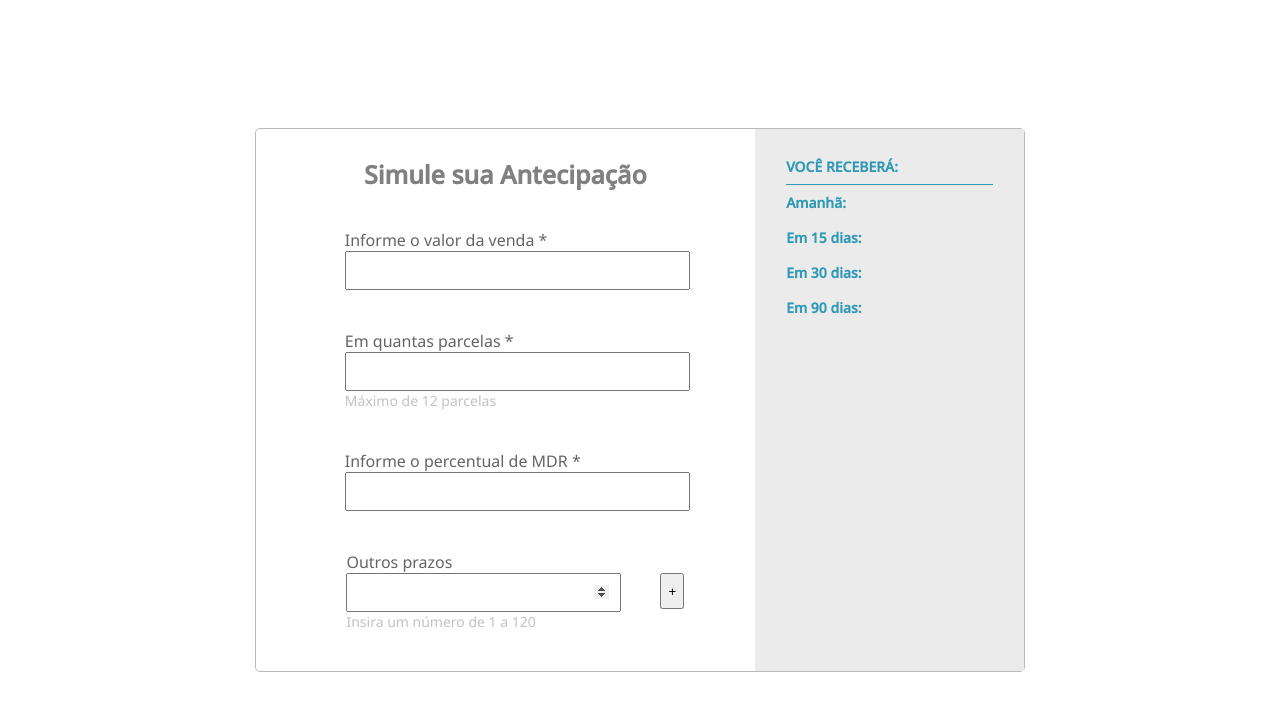
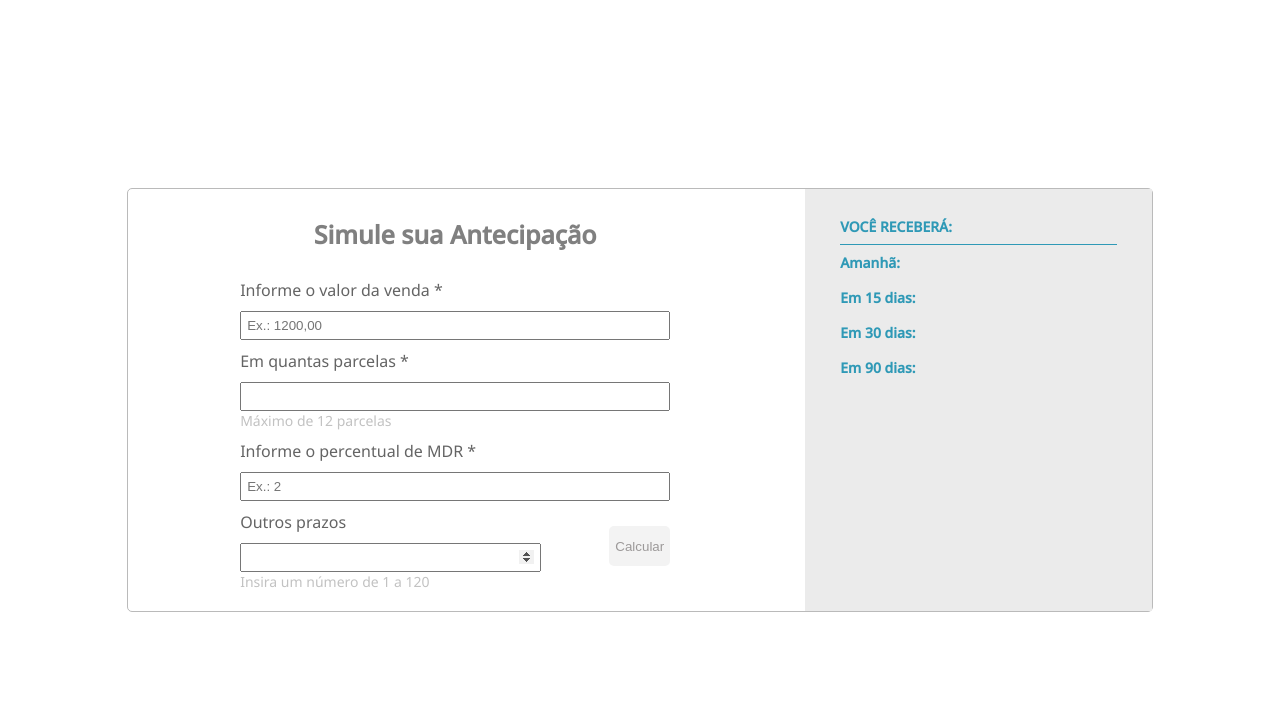
Before and after one commit to anavgbc/calculadora-antecipacao, a React (Create React App) app: page / in a window 1280 px wide. Shown: the top 710 px of the page. Built offline with nearby package versions, Linux system fonts and the light colour scheme.

Commit message:
fix: button form style

```diff
--- a/src/App.jsx
+++ b/src/App.jsx
@@ -3,7 +3,7 @@ import Home from "./pages/Home";
 function App() {
   return (
     <div className="App">
-      <Home></Home>
+      <Home />
     </div>
   );
 }
--- a/src/components/FormCalculator/index.jsx
+++ b/src/components/FormCalculator/index.jsx
@@ -24,6 +24,7 @@ const Form = () => {
         title="Informe o valor da venda *"
         value={amount}
         onChange={(e) => setAmount(e.target.value)}
+        placeholder="Ex.: 1200,00"
       />
       <Input
         title="Em quantas parcelas *"
@@ -35,6 +36,7 @@ const Form = () => {
         title="Informe o percentual de MDR *"
         value={mdr}
         onChange={(e) => setMdr(e.target.value)}
+        placeholder="Ex.: 2"
       />
       <div className="container-days">
         <Input
@@ -47,6 +49,7 @@ const Form = () => {
           onChange={(e) => setDays(e.target.value)}
         />
         <button
+          id="form-button"
           onClick={(e) => {
             e.preventDefault();
             if (
@@ -58,7 +61,7 @@ const Form = () => {
             }
           }}
         >
-          +
+          Calcular
         </button>
       </div>
     </form>
--- a/src/components/FormCalculator/style.css
+++ b/src/components/FormCalculator/style.css
@@ -4,6 +4,12 @@ form {
   align-items: center;
   text-align: start;
   padding: 20px;
+}
+
+@media screen and (max-width: 320px) {
+  form {
+    padding: 5px;
+  }
 }
 
 form h3 {
@@ -19,11 +25,24 @@ form h3 {
   flex-direction: row;
   align-items: center;
   justify-content: space-between;
+  width: 70%;
+  /* position: relative; */
+}
+@media screen and (max-width: 480px) {
+  .container-days {
+    width: 90%;
+  }
 }
 
-.container-days button {
-  /* width: auto; */
-  height: 30%;
+#form-button {
+  background: #f3f3f3;
+  border: none;
+  border-radius: 5px;
+  height: 40px;
+  color: #9c9999;
+  /* position: absolute; */
+  /* top: 30px;
+  right: 0px; */
 }
 
 @media screen and (min-width: 768px) {
--- a/src/components/Input/index.jsx
+++ b/src/components/Input/index.jsx
@@ -7,7 +7,6 @@ const Input = ({ title, instruction, type, ...rest }) => {
         <label htmlFor="">{title}</label>
         <input type={type ? type : "text"} {...rest} />
         {instruction && <span>{instruction}</span>}
-        {/* {type === "number" && <button>+</button>} */}
       </div>
     </>
   );
--- a/src/components/Input/style.css
+++ b/src/components/Input/style.css
@@ -2,13 +2,22 @@
   display: flex;
   flex-direction: column;
   width: 70%;
-  padding: 20px;
+  padding-top: 10px;
   color: rgb(100, 100, 100);
 }
 
+@media screen and (max-width: 480px) {
+  .container-input {
+    width: 90%;
+  }
+}
+
 input {
-  padding: 10px;
-  width: 100%;
+  padding: 5px;
+}
+
+label {
+  margin-bottom: 10px;
 }
 
 .container-input span {
--- a/src/pages/Home/style.css
+++ b/src/pages/Home/style.css
@@ -13,6 +13,7 @@
   flex-direction: column;
   border: 1px solid rgb(186, 186, 186);
   border-radius: 5px;
+  justify-content: space-between;
 }
 
 @media screen and (min-width: 768px) {
@@ -22,8 +23,14 @@
   }
 }
 
-@media screen and (min-width: 900px) {
+@media screen and (max-width: 480px) {
+  .container-home-main {
+    width: 90%;
+  }
+}
+
+/* @media screen and (min-width: 900px) {
   .container-home-main {
     width: 60%;
   }
-}
+} */
```
